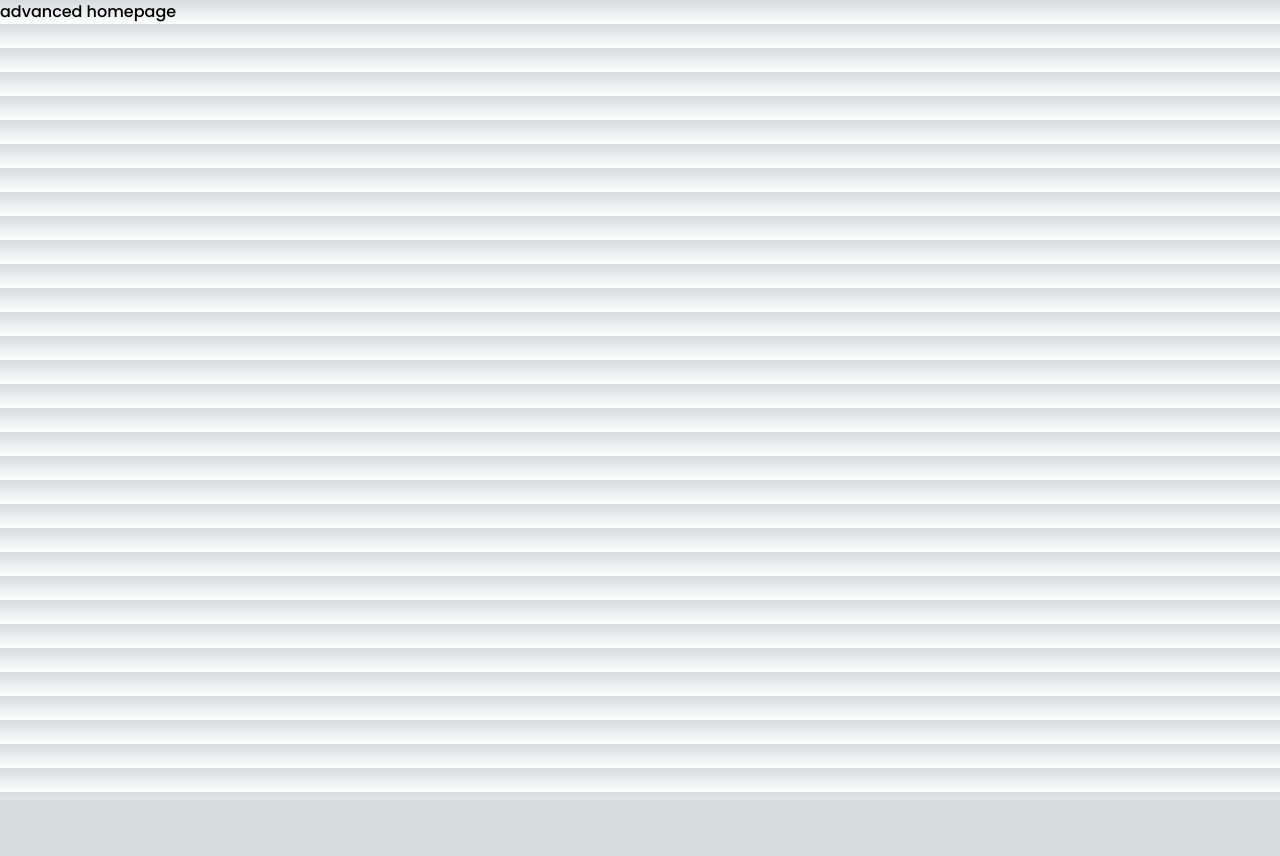
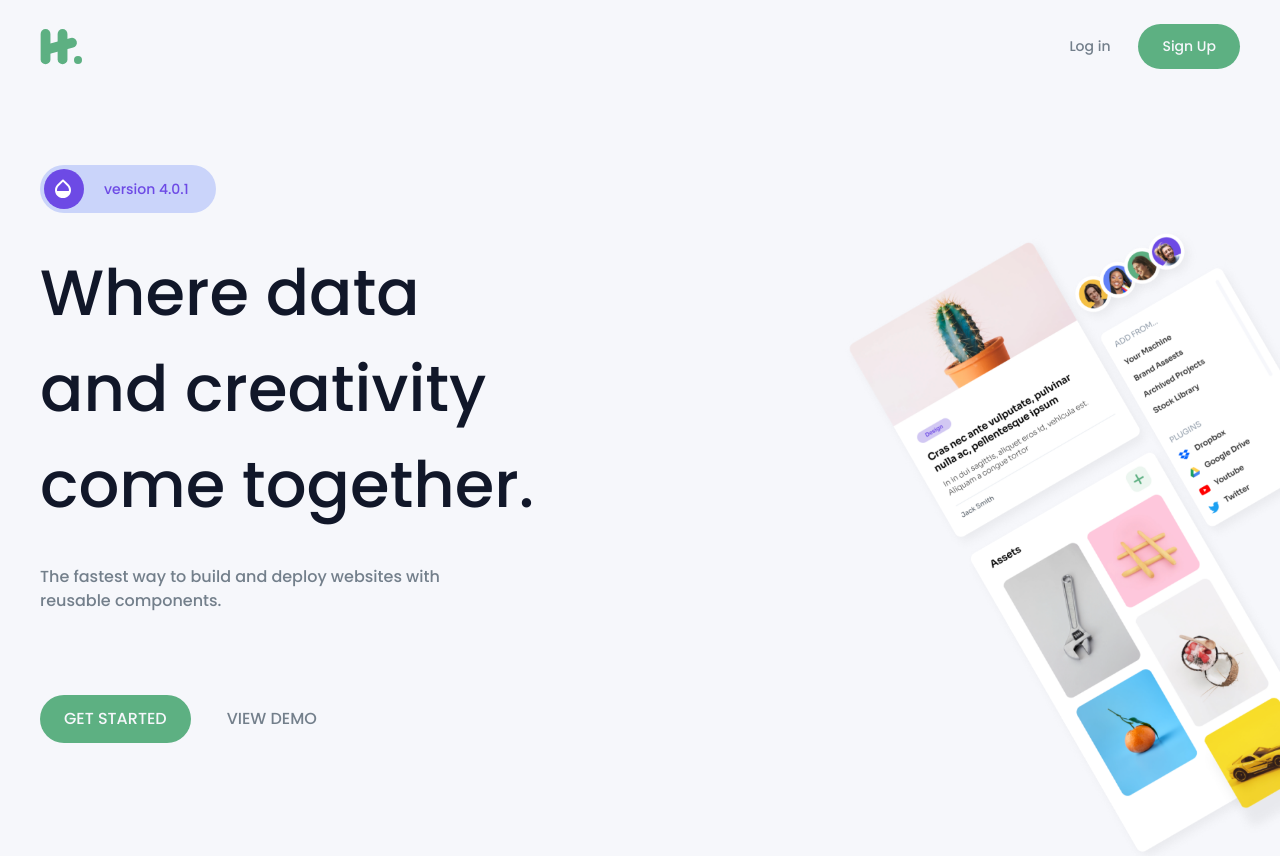
Before and after one commit to EdiedRamos/devchallenges, a Next.js app: page /advanced-homepage in a window 1280 px wide. Shown: the top 856 px of the page. Before the commit the page ends 800 px from the top, so only its background shows below. Built offline with nearby package versions, Linux system fonts and the light colour scheme.

Commit message:
feat: implement hero section

```diff
--- /dev/null
+++ b/src/app/advanced-homepage/(components)/container.tsx
@@ -0,0 +1,5 @@
+import type { PropsWithChildren } from "react";
+
+export function Container({ children }: PropsWithChildren) {
+  return <div className="w-full max-w-[1200px] mx-auto">{children}</div>;
+}
--- /dev/null
+++ b/src/app/advanced-homepage/(components)/header.tsx
@@ -0,0 +1,15 @@
+export function Header() {
+  return (
+    <header className="pt-6">
+      <nav className="flex justify-between items-center bg-ah-white">
+        <img src="/advanced-homepage/hufie-logo.svg" alt="logo" />
+        <div className="flex gap-7 text-cs-14">
+          <button className="text-ah-gray">Log in</button>
+          <button className="bg-ah-green px-6 py-3 rounded-full text-ah-white">
+            Sign Up
+          </button>
+        </div>
+      </nav>
+    </header>
+  );
+}
--- /dev/null
+++ b/src/app/advanced-homepage/(components)/index.ts
@@ -0,0 +1,3 @@
+export * from "./header";
+export * from "./container";
+export * from "./version";
--- /dev/null
+++ b/src/app/advanced-homepage/(components)/version.tsx
@@ -0,0 +1,10 @@
+export function Version() {
+  return (
+    <div className="bg-ah-cyan flex items-center gap-5 p-1 rounded-full w-full max-w-44">
+      <div className="bg-ah-purple w-10 h-10 flex justify-center items-center rounded-full">
+        <img src="/advanced-homepage/opacity.svg" alt="" />
+      </div>
+      <p className="text-ah-purple text-cs-14">version 4.0.1</p>
+    </div>
+  );
+}
--- a/src/app/advanced-homepage/page.tsx
+++ b/src/app/advanced-homepage/page.tsx
@@ -1,3 +1,29 @@
+import { Container, Header, Version } from "./(components)";
+
 export default function AdvancedHomepage() {
-  return <div>advanced homepage</div>;
+  return (
+    <div className="bg-ah-white">
+      <Container>
+        <Header />
+      </Container>
+      <div className="bg-none md:bg-ah-background bg-contain bg-no-repeat bg-right mt-24">
+        <Container>
+          <Version />
+          <h2 className="text-cs-64 text-sh-black max-w-[500px] mt-8">
+            Where data and creativity come together.
+          </h2>
+          <p className="mt-8 text-ah-gray max-w-[400px]">
+            The fastest way to build and deploy websites with reusable
+            components.
+          </p>
+          <div className="flex flex-wrap gap-9 pt-[82px] pb-[124px]">
+            <button className="bg-ah-green px-6 py-3 rounded-full text-ah-white">
+              GET STARTED
+            </button>
+            <button className="text-ah-gray">VIEW DEMO</button>
+          </div>
+        </Container>
+      </div>
+    </div>
+  );
 }
--- a/src/app/page.tsx
+++ b/src/app/page.tsx
@@ -24,6 +24,11 @@ export default function Page() {
               FAQ Page
             </Link>
           </li>
+          <li>
+            <Link href="advanced-homepage" className="underline ml-4">
+              Advanced Homepage - Hufie
+            </Link>
+          </li>
         </ul>
       </section>
       <section className="mt-5">
--- a/tailwind.config.ts
+++ b/tailwind.config.ts
@@ -13,6 +13,7 @@ const config: Config = {
         "gradient-conic":
           "conic-gradient(from 180deg at 50% 50%, var(--tw-gradient-stops))",
         "fq-background": "url('/faq-page/faq-title-bg.png')",
+        "ah-background": "url('/advanced-homepage/hero-image-huffie.png')",
       },
       colors: {
         // multi-step register
```
